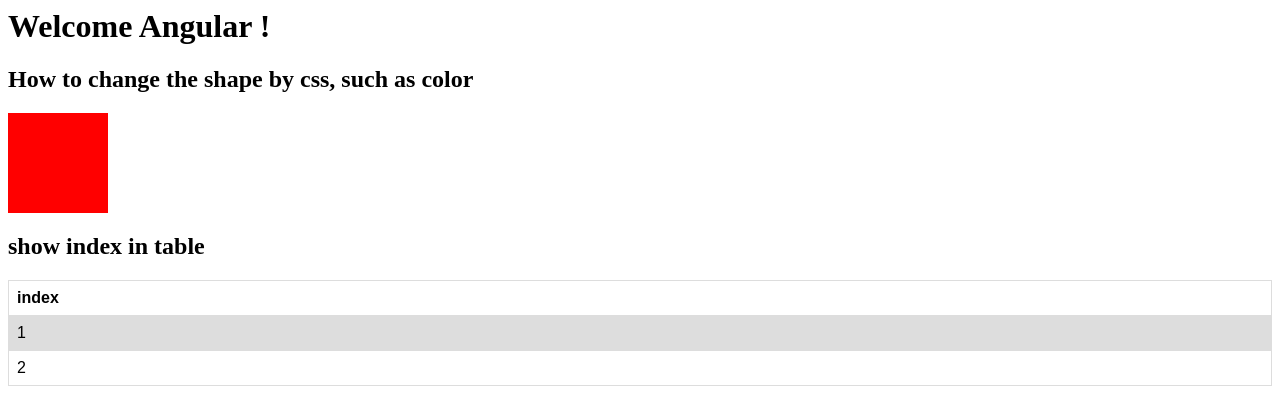
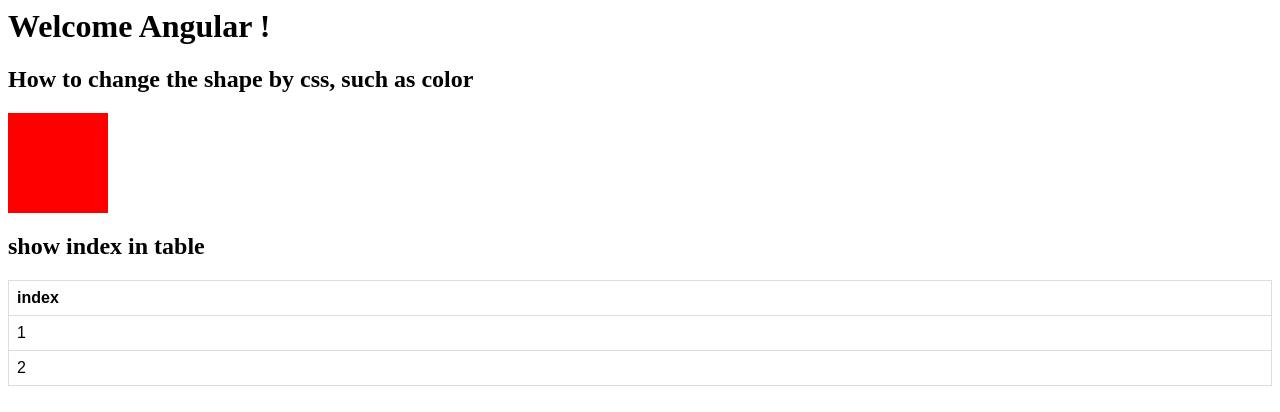
Before and after one commit to helloCode-23/angular-test, an Angular app: page / in a window 1280 px wide. Shown: the top 412 px of the page. Built offline with nearby package versions, Linux system fonts and the light colour scheme.

Commit message:
3 files modified

```diff
--- a/src/index.scss
+++ b/src/index.scss
@@ -1,3 +1,5 @@
+$height: 80px;
+
 .a-title {
   background-color: red;
 }
@@ -20,7 +22,3 @@
   text-align: left;
   padding: 8px;
 }
-
-tr:nth-child(even) {
-  background-color: #dddddd;
-}
--- a/src/main.ts
+++ b/src/main.ts
@@ -1,5 +1,5 @@
 import 'zone.js/dist/zone';
-import { Component } from '@angular/core';
+import { Component, ViewChild, ElementRef } from '@angular/core';
 import { CommonModule } from '@angular/common';
 import { bootstrapApplication } from '@angular/platform-browser';
 
--- a/src/myApp.html
+++ b/src/myApp.html
@@ -1,6 +1,6 @@
 <h1>Welcome {{name}} !</h1>
 <h2>How to change the shape by css, such as color</h2>
-<div id="square"></div>
+<div #shape id="square"></div>
 
 <h2>show index in table</h2>
 <table>
```
